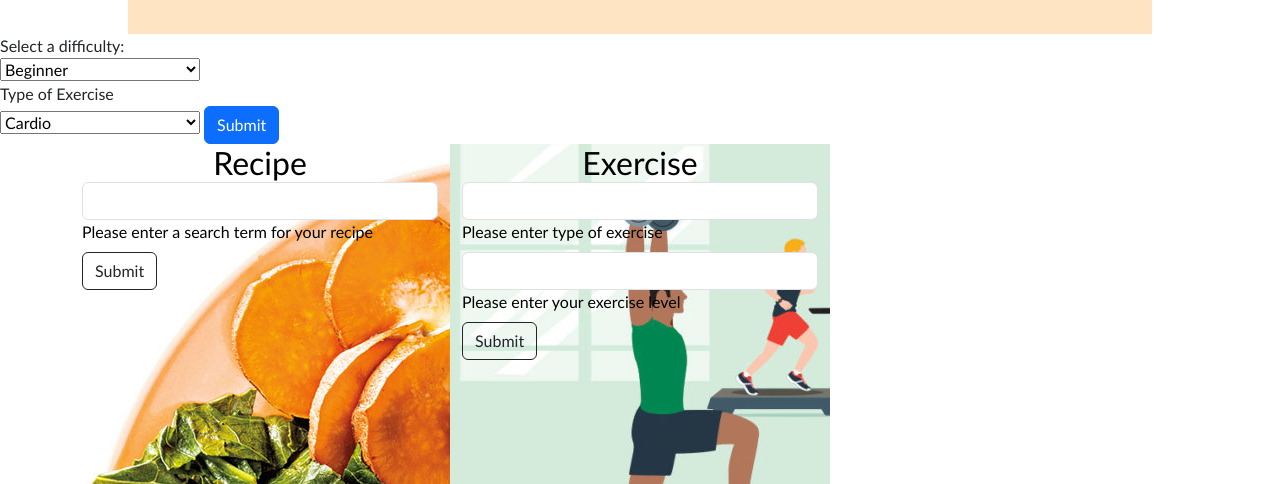
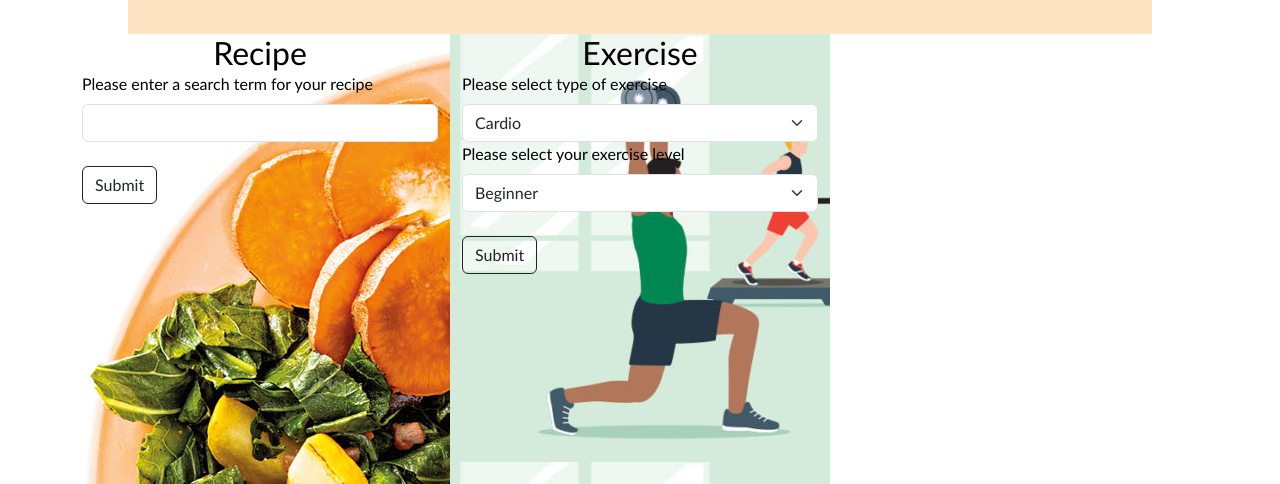
Before and after one commit to Allen-EC/workout_kitchen, a plain HTML site: page index.html in a window 1280 px wide. Shown: the part 316-800 px from the top of the page. Drawn offline with nearby package versions, Linux system fonts and the light colour scheme.

Commit message:
replaced the exercise text inputs with the select menus

```diff
--- a/index.html
+++ b/index.html
@@ -51,27 +51,6 @@
     </header>
 
     <main>
-
-    <!----------TESTING SELECT MENUS------------>
-    <label for="difficulty">Select a difficulty:</label>
-    <select name="difficulty" id="difficulty">
-      <option value="beginner" selected>Beginner</option>
-      <option value="intermediate">Intermediate</option>
-      <option value="expert">Expert</option>
-    </select>
-    <label for="type">Type of Exercise</label>
-    <select name="type" id="type">
-      <option value="cardio" selected>Cardio</option>
-      <option value="olympic_weightlifting">Olympic Weightlifting</option>
-      <option value="plyometrics">Plyometrics</option>
-      <option value="powerlifting">Powerlifting</option>
-      <option value="strength">Strength</option>
-      <option value="stretching">Stretching</option>
-      <option value="strongman">Strongman</option>
-    </select>
-    <button id="submit-exercise" class="btn btn-primary">Submit</button>
-
-    <!------------------------------------------->
     <!--Input forms for searching recipes and exercises-->
     <div class="container-lg">
         <div class="row" align-items-center>
@@ -81,8 +60,9 @@
                 <div class="card-body text-black">
                     <h2 class="card-title">Recipe</h2>
                     <form class="form-outline">
+                        <label Class="form-label" for="recipeInput">Please enter a search term for your recipe</label>
                         <input type="text" id="recipeInput" class="form-control" />
-                        <label Class="form-label" for="recipeInput">Please enter a search term for your recipe</label>
+                        <br>
                         <button class="btn btn-outline-dark">Submit</button>
                     </form>
                 </div>
@@ -93,12 +73,24 @@
                     <div class="card-body text-black">
                         <h2 class="card-title">Exercise</h2>
                         <form class="form-outline">
-                            <input type="text" id="exerciseInput" class="form-control" />
-                            <label Class="form-label" for="exerciseInput">Please enter type of exercise</label>
-                        </form>
-                        <form class="form-outline">
-                            <input type="text" id="exerciseLevel" class="form-control" />
-                            <label Class="form-label" for="exerciseLevel">Please enter your exercise level</label>
+                            <label Class="form-label" for="exerciseInput">Please select type of exercise</label>
+                            <select name="type" id="exerciseType" class="form-select">
+                              <option value="cardio" selected>Cardio</option>
+                              <option value="olympic_weightlifting">Olympic Weightlifting</option>
+                              <option value="plyometrics">Plyometrics</option>
+                              <option value="powerlifting">Powerlifting</option>
+                              <option value="strength">Strength</option>
+                              <option value="stretching">Stretching</option>
+                              <option value="strongman">Strongman</option>
+                            </select>
+
+                            <label Class="form-label" for="exerciseLevel">Please select your exercise level</label>
+                            <select name="level" id="exerciseLevel" class="form-select">
+                              <option value="beginner" selected>Beginner</option>
+                              <option value="intermediate">Intermediate</option>
+                              <option value="expert">Expert</option>
+                            </select>
+                            <br>
                             <button class="btn btn-outline-dark">Submit</button>
                         </form>
                     </div>
```
